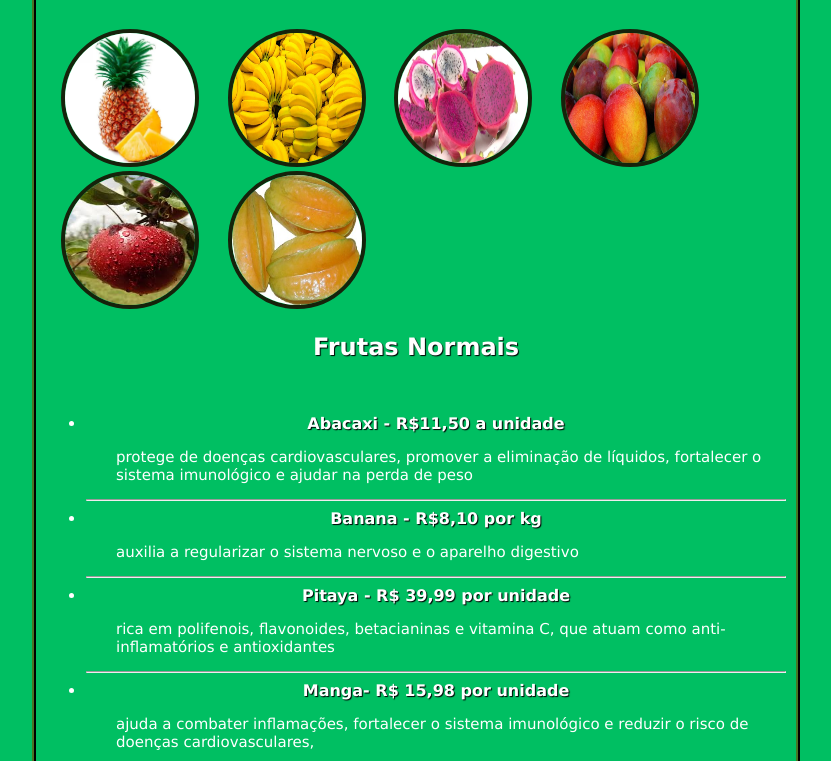
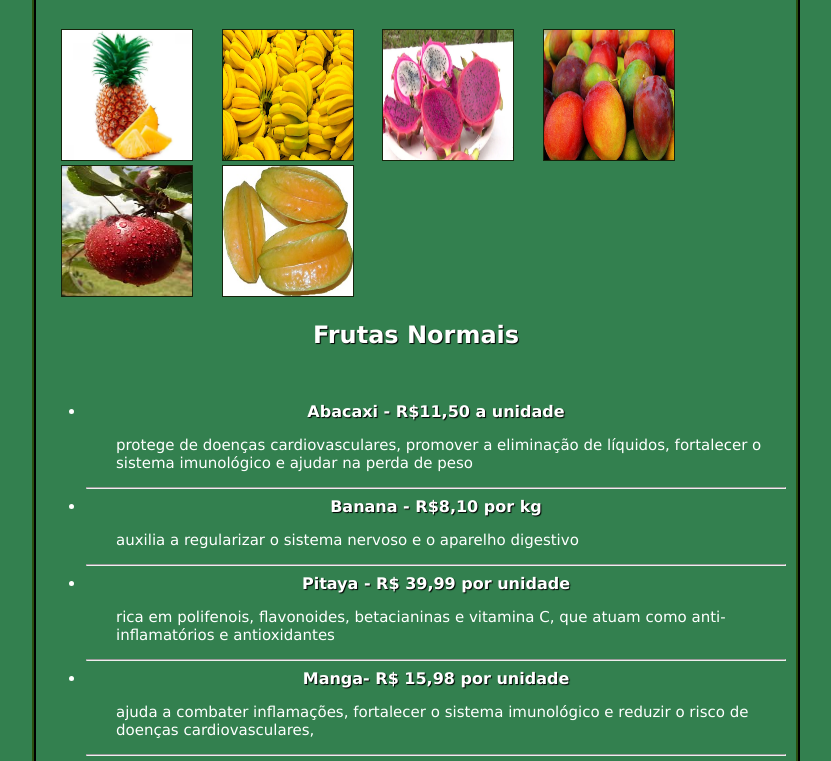
Before and after one commit to eloahhayla/front-end, a plain HTML site: page frutaria/index.html in a window 1280 px wide. Shown: the part 111-872 px from the top of the page, without its empty margins (224-1055 px from the left). Drawn offline with Linux system fonts and the light colour scheme.

Commit message:
Update style.css

```diff
--- a/frutaria/style.css
+++ b/frutaria/style.css
@@ -1,22 +1,21 @@
 body{
-    background-color: #00bf62;
+    background-color: #33804f;
     margin-left: 20%;
     margin-right: 20%;
-    border: 4px ridge #15230b;
+    border: 4px ridge #2a5010;
     padding: 10px 10px 10px 10px;
     }
     h1.titulo{
-    color: #065325;
+    color: #2a5010;
     font-family: Verdana, Geneva, Tahoma;
     font-size: 30pt;
     text-align: center;
     text-shadow: 1px 1px 1px #000000;
     }
     img{
-        border: 4px solid #15230b;
+        border: 1px solid #15230b;
         margin-left: 2%;
         margin-right: 10px;
-        border-radius: 50%;
     }
     h2.sub-titulo{
     color: #ffffff;
```
